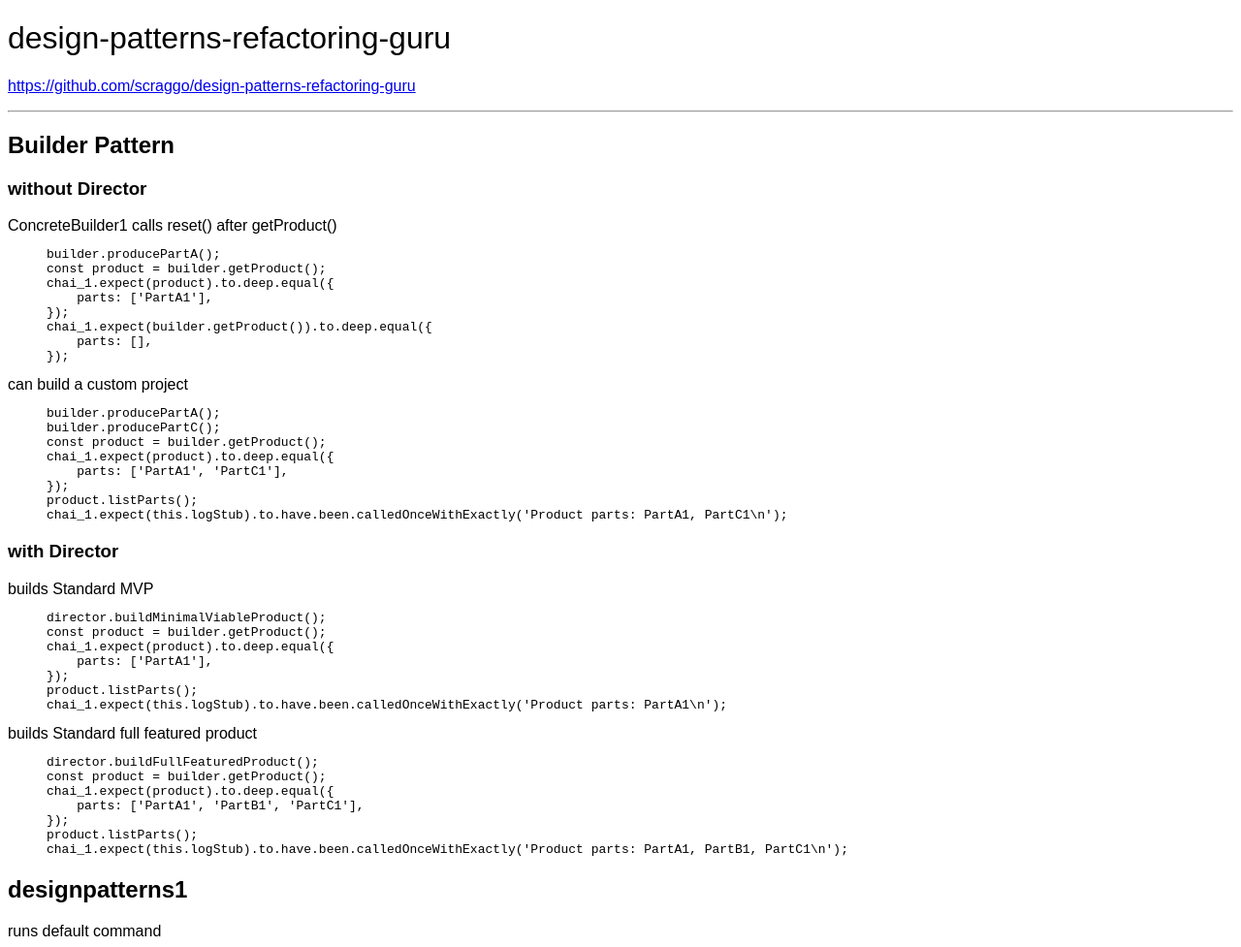
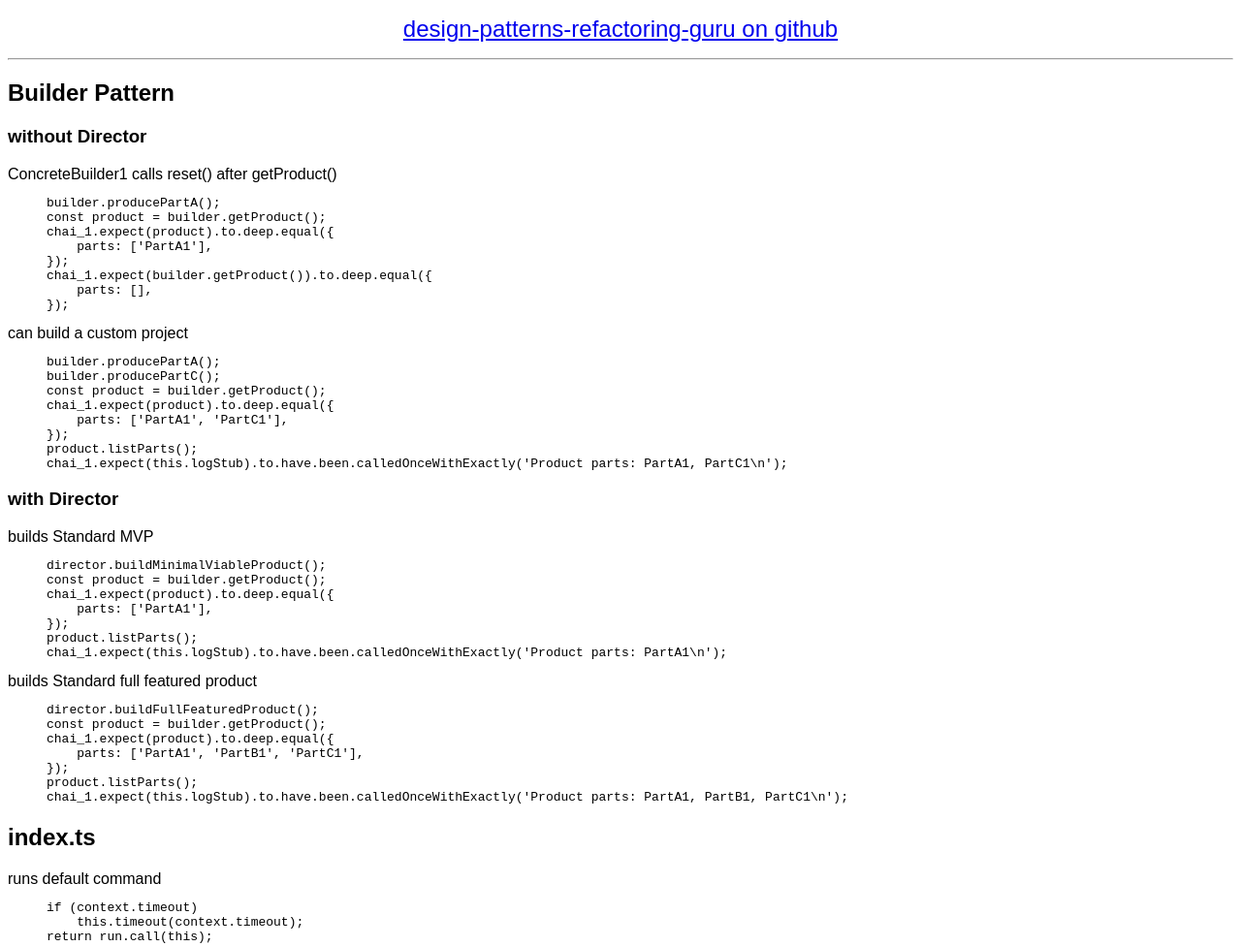
Before and after one commit to scraggo/design-patterns-refactoring-guru, a website: page docs/index.html in a window 1280 px wide. Shown: the top 977 px of the page at 97% size. Drawn offline with Linux system fonts and the light colour scheme.

Commit message:
Update docs

```diff
--- a/docs/index.html
+++ b/docs/index.html
@@ -11,9 +11,10 @@
       margin: 8px;
     }
 
-    header h1 {
-      font-size: 2rem;
-      font-weight: normal;
+    header .main-title {
+      font-size: 1.5rem;
+      margin: 16px;
+      text-align: center;
     }
 
     header hr {
@@ -24,10 +25,9 @@
 
 <body>
   <header>
-    <h1 class="main-title">design-patterns-refactoring-guru</h1>
-    <div>
+    <div class="main-title">
       <a href="https://github.com/scraggo/design-patterns-refactoring-guru" rel="noopener"
-        target="_blank">https://github.com/scraggo/design-patterns-refactoring-guru</a>
+        target="_blank">design-patterns-refactoring-guru on github</a>
     </div>
     <hr />
   </header>
@@ -82,7 +82,7 @@ chai_1.expect(this.logStub).to.have.been.calledOnceWithExactly(&#x27;Product par
       </dl>
     </section>
     <section class="suite">
-      <h1>designpatterns1</h1>
+      <h1>index.ts</h1>
       <dl>
         <dt>runs default command</dt>
         <dd><pre><code>if (context.timeout)
```
Also changed, not shown: src/head.html (renamed from docs/head.html, +6 -6 lines), test/index.test.ts (+1 -1 lines), src/tail.html (renamed from docs/tail.html), 1 other file.
